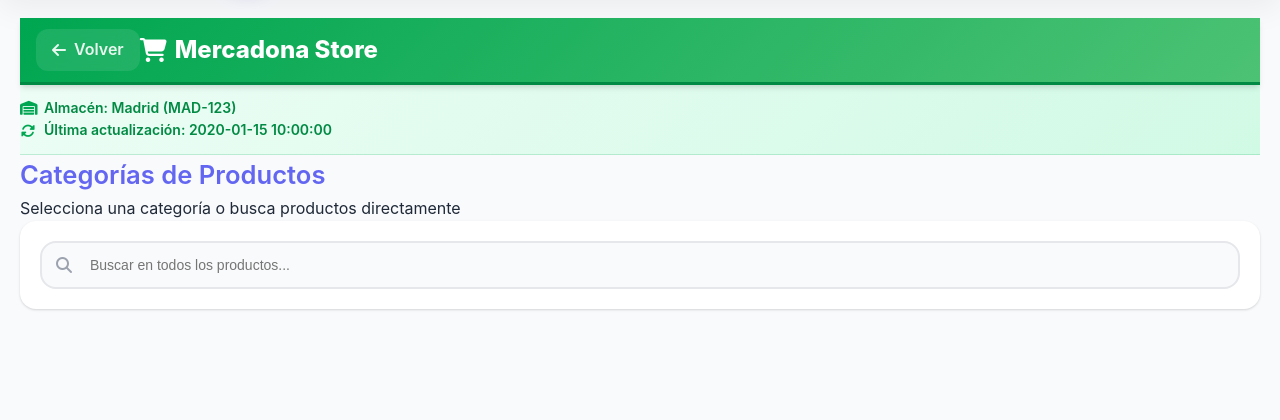
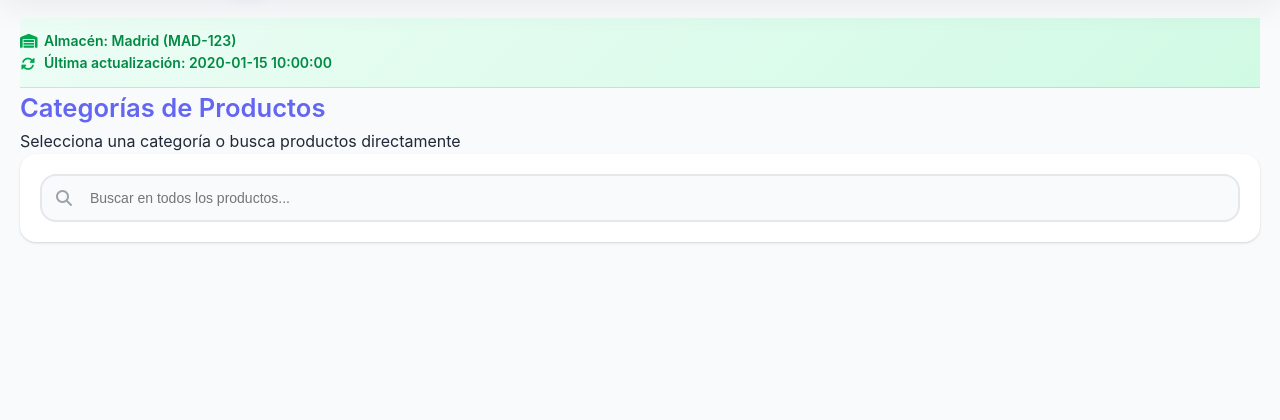
Before and after one commit to Josojmf/APP-CASA, a Flask app: template app/templates/mercadona/store.html in a window 1280 px wide. Shown: the part 82-502 px from the top of the page. Run offline with Flask 3, Linux system fonts and the light colour scheme; the template is opened without the code that fills it: most values are stand-ins (such as "Sample title", 1, 10 or a date in 2020); a database or web service that is not in the repository returns one stand-in record (values such as "Sample title"); some libraries are stand-ins or nearby versions.

Commit message:
Removed sticky geader mercadona

```diff
--- a/app/templates/mercadona/store.html
+++ b/app/templates/mercadona/store.html
@@ -6,23 +6,6 @@
 {% endblock %}
 
 {% block content %}
-<!-- Header -->
-<div class="mercadona-header">
-    <div class="container">
-        <div class="flex justify-between items-center h-16">
-            <div class="flex items-center space-x-4">
-                <a href="/" class="back-link text-blue-600 hover:text-blue-800">
-                    <i class="fas fa-arrow-left"></i> Volver
-                </a>
-                <h1 class="text-xl font-bold gradient-text">
-                    <i class="fas fa-shopping-cart text-green-600"></i>
-                    Mercadona Store
-                </h1>
-            </div>
-        </div>
-    </div>
-</div>
-
 <!-- Stats bar -->
 <div class="stats-bar">
     <div class="container py-3">
```
